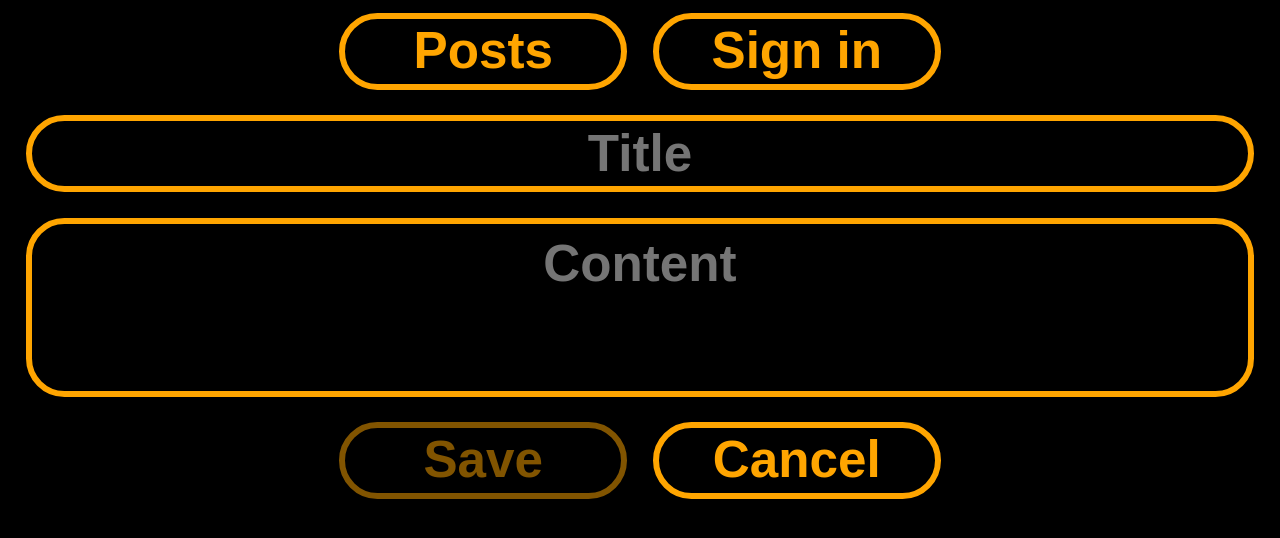
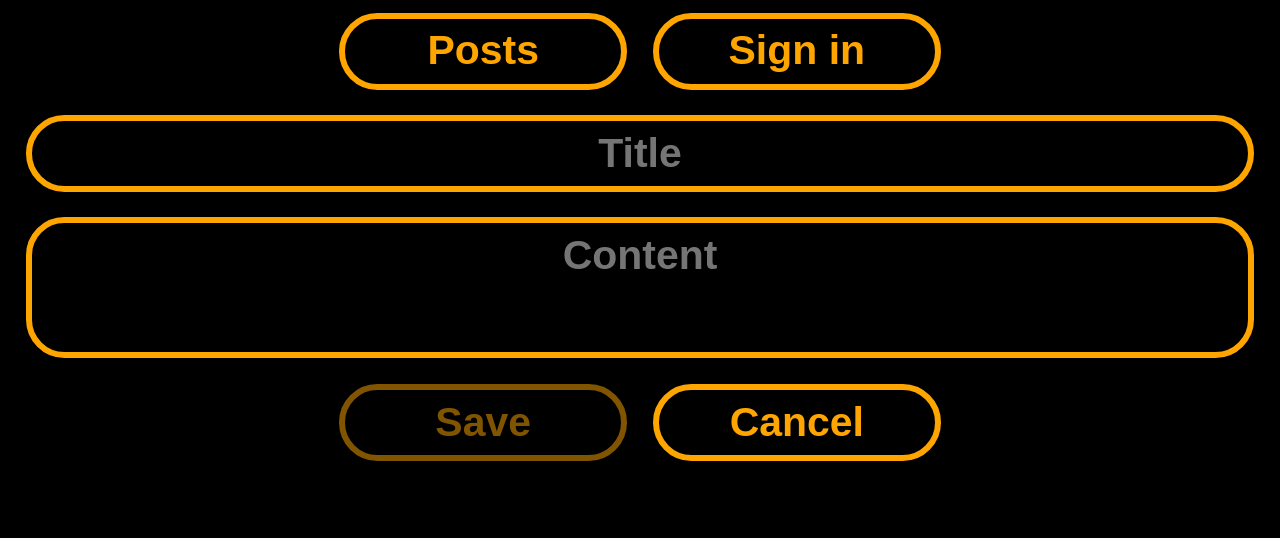
Before and after one commit to Nikolay-Petrov-Ognyanov/React-Forum, a React (Create React App) app: page /create in a window 1280 px wide. Shown: the top 538 px of the page. Built offline with nearby package versions, Linux system fonts and the light colour scheme; no server answers; the HTML template or start-up script is replaced by a standard one.

Commit message:
update create post validation

```diff
--- a/src/App.css
+++ b/src/App.css
@@ -16,7 +16,7 @@ button,
 	height: 6vw;
 	border: 0.5vw solid;
 	border-radius: 3vw;
-	font-size: 4vw;
+	font-size: 3.2vw;
 	display: flex;
 	align-items: center;
 	justify-content: center;
@@ -50,14 +50,12 @@ section {
 	display: flex;
 	flex-direction: column;
 	align-items: center;
-	width: 100vw;
 	margin-top: 2vw;
 }
 
 form {
 	display: flex;
 	flex-direction: column;
-	justify-content: space-between;
 	align-items: center;
 	gap: 2vw;
 }
@@ -65,7 +63,7 @@ form {
 input {
 	width: 47vw;
 	height: 6vw;
-	font-size: 4vw;
+	font-size: 3.2vw;
 	border-radius: 3vw;
 	border: 0.5vw solid;
 	text-align: center;
@@ -76,15 +74,16 @@ textarea {
 	border: 0.5vw solid;
 	border-radius: 3vw;
 	resize: none;
-	width: 47vw;
+	width: 96vw;
 	outline: none;
-	font-size: 4vw;
+	font-size: 3.2vw;
 	text-align: center;
-	height: 14vw;
+	height: 11vw;
+	margin-top: -0.01vw;
+	overflow: hidden;
 }
 
-input.create,
-textarea.create {
+input.create {
 	width: 96vw;
 }
 
@@ -94,12 +93,8 @@ textarea.create {
 	width: 47vw;
 }
 
-h1 {
-	font-size: 6vw;
-}
-
 p {
-	font-size: 4vw;
+	font-size: 3.2vw;
 }
 
 .auth {
@@ -152,11 +147,12 @@ p {
 	border: 0.5vw solid;
 	width: 96vw;
 	border-radius: 3vw;
-	font-size: 4vw;
+	font-size: 3.2vw;
 	height: 6vw;
 	display: flex;
 	justify-content: center;
 	align-items: center;
+	margin-bottom: 1vw;
 }
 
 .postCard:hover {
@@ -166,18 +162,31 @@ p {
 	background-color: orange;
 }
 
-.postWrapper {
+.postTitle {
 	border: 0.5vw solid;
-	width: 100vw;
-	border-radius: 3vw;
+	height: 6vw;
+	width: 96vw;
 	display: flex;
-	flex-direction: column;
 	justify-content: center;
 	align-items: center;
+	font-size: 3.2vw;
+	border-radius: 3vw;
+	margin-bottom: 2vw;
+}
+
+.postContent {
+	border: 0.5vw solid;
+	min-height: 6vw;
+	width: 96vw;
+	font-size: 3.2vw;
+	border-radius: 3vw;
+	text-align: center;
+	word-wrap: break-word;
+	margin-bottom: 2vw;
 }
 
 .postsWrapper {
 	display: flex;
 	flex-direction: column;
-	gap: 2vw;
+	/* gap: 2vw; */
 }
--- a/src/Context.js
+++ b/src/Context.js
@@ -5,6 +5,7 @@ export const Context = createContext()
 
 export function ContextProvider({ children }) {
     const [posts, setPosts] = useState([])
+    const [post, setPost] = useState(null)
     const [users, setUsers] = useState([])
     const [user, setUser] = useState(null)
 
@@ -31,6 +32,8 @@ export function ContextProvider({ children }) {
             value={{
                 posts,
                 setPosts,
+                post,
+                setPost,
                 users,
                 setUsers,
                 user,
--- a/src/views/Create.js
+++ b/src/views/Create.js
@@ -37,12 +37,14 @@ export function Create() {
                     stateObject[name] = "Title is required."
                 } else if (value && /^[a-zA-Z0-9\s]*$/.test(value) === false) {
                     stateObject[name] = "Please enter a valid title."
-                } else if (value && value.length > 30) {
-                    stateObject[name] = "Title could be at most 30 characters long."
+                } else if (value && value.length > 38) {
+                    stateObject[name] = "Title could be at most 38 characters long."
                 }
             } else if (name === "content") {
                 if (!value) {
                     stateObject[name] = "Content is required."
+                } else if (value && value.length > 152) {
+                    stateObject[name] = "Content could be at most 152 characters long."
                 }
             }
 
@@ -98,7 +100,7 @@ export function Create() {
                     value={inputs.content}
                     onChange={handleInputChange}
                     onBlur={validateInput}
-                ></textarea>
+                />
 
                 <div className="buttonsWrapper">
                     <button type="submit"
--- a/src/views/Details.js
+++ b/src/views/Details.js
@@ -1,9 +1,32 @@
+import { useContext, useEffect } from "react"
+import { useParams, useNavigate } from "react-router-dom"
+import { Context } from "../Context"
+
 export function Details() {
+    const postId = Object.values(useParams())[0]
+    const navigate = useNavigate()
 
+    const { posts, post, setPost, user } = useContext(Context)
+
+    useEffect(() => {
+        postId && posts && setPost(postId && posts.find(p => p._id === postId))
+    }, [])
 
     return (
         <section>
-            Post Details
+            <div className="postTitle"> {post && post.title} </div>
+            <div className="postContent"> {post && post.content} </div>
+
+            {user && post && user._id === post.authorId &&
+                <div className="buttonsWrapper">
+                    <button>Edit</button>
+                    <button>Delete</button>
+                </div>
+            }
+
+            {user && post && user._id !== post.authorId &&
+                <button>Comment</button>
+            }
         </section>
     )
 }
```
